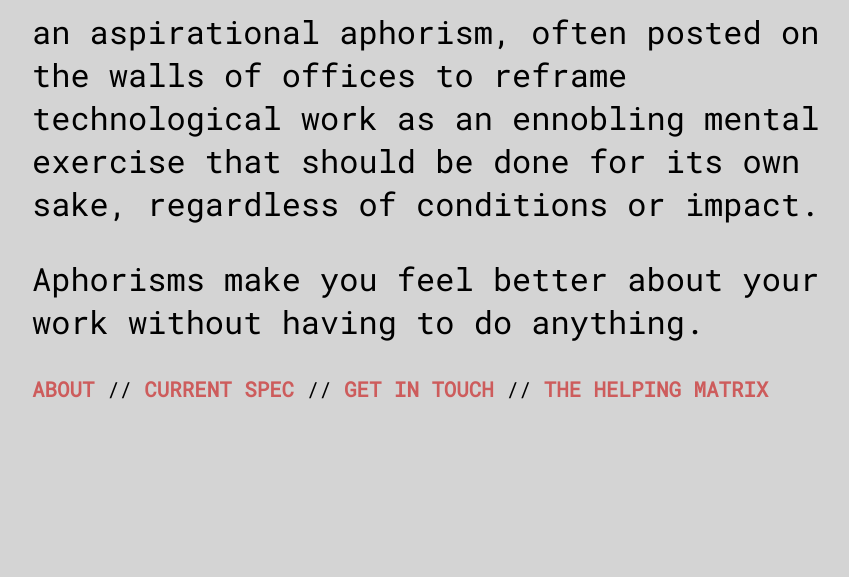
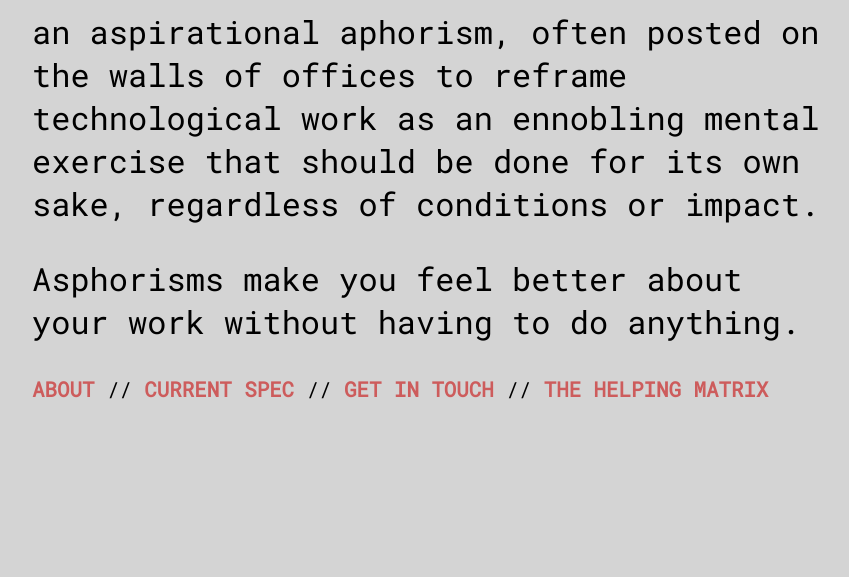
Before and after one commit to nimwunnan/asphorisms, a plain HTML site: page index.html in a window 1280 px wide. Shown: the part 223-800 px from the top of the page, without its empty margins (208-1057 px from the left). Drawn offline with nearby package versions, Linux system fonts and the light colour scheme.

Commit message:
corrects my own madeu-p word

```diff
--- a/index.html
+++ b/index.html
@@ -37,7 +37,7 @@
   <div>
     <h1>Asphorism:</h1>
     <h3>an aspirational aphorism, often posted on the walls of offices to reframe technological work as an ennobling mental exercise that should be done for its own sake, regardless of conditions or impact.</h3>
-    <h3>Aphorisms make you feel better about your work without having to do anything.</h3>
+    <h3>Asphorisms make you feel better about your work without having to do anything.</h3>
     <p><a href="#about">about</a> // <a href="https://github.com/nimwunnan/asphorisms/blob/master/asphorisms.md">current spec</a> // <a href="mailto:nim@wunnan.com">get in touch</a> // <a href="/images/helping-matrix.jpg">the helping matrix</a></p>
   </div>
 </section>
```
